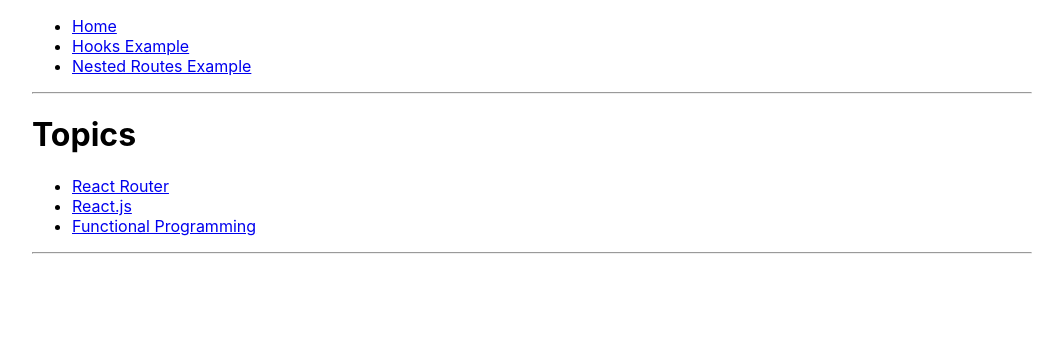
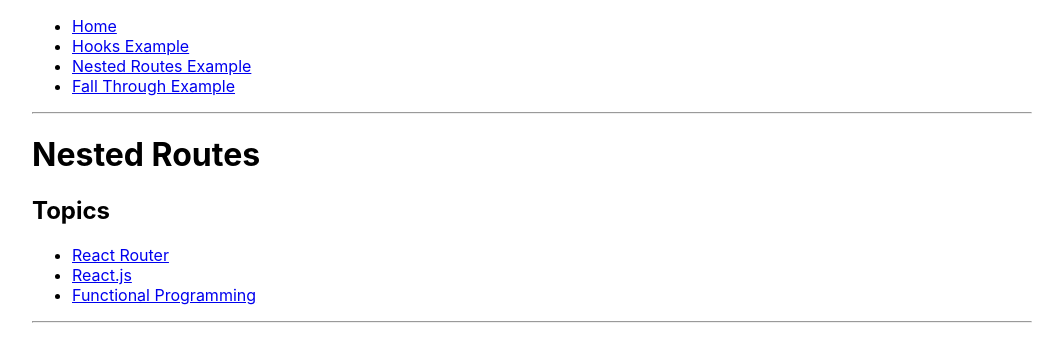
Before and after one commit to KevinBusch/react-all-the-things, a React (Create React App) app: page /nested-routes in a window 1280 px wide. Shown: the top 362 px of the page, without its empty margins (108-1171 px from the left). Built offline with nearby package versions, Linux system fonts and the light colour scheme.

Commit message:
Added fall through example

```diff
--- a/src/App.js
+++ b/src/App.js
@@ -1,8 +1,9 @@
 import React from 'react'
 import { BrowserRouter as Router } from 'react-router-dom'
-import { Link, Route } from 'react-router-dom'
-import { NestedRouteExample } from "./nested-routes/nested-route-example"
-import { HookExample } from "./hooks/hook-example"
+import { Link, Route, Switch } from 'react-router-dom'
+import { NestedRoutesExample } from "./nested-routes/nested-routes-example"
+import { HooksExample } from "./hooks/hooks-example"
+import { FallThrough } from "./fall-through/fall-through"
 import { Home } from "./home/home"
 
 
@@ -15,13 +16,17 @@
             <li><Link to='/'>Home</Link></li>
             <li><Link to='/hooks'>Hooks Example</Link></li>
             <li><Link to='/nested-routes'>Nested Routes Example</Link></li>
+            <li><Link to='/fallthrough-example-ASDFA;LKHVE;IOUAHFLIWEUHFLIUWEHF'>Fall Through Example</Link></li>
           </ul>
 
           <hr />
 
-          <Route exact path='/' component={Home} />
-          <Route path='/hooks' component={HookExample} />
-          <Route path='/nested-routes' component={NestedRouteExample} />
+          <Switch>  {/* <Switch /> allows for fallthrough component to only catch when none of the others are caught*/}
+            <Route exact path='/' component={Home} />
+            <Route path='/hooks' component={HooksExample} />
+            <Route path='/nested-routes' component={NestedRoutesExample} />
+            <Route path='/' component={FallThrough} />
+          </Switch>
         </div>
       </Router>
     )
--- /dev/null
+++ b/src/fall-through/fall-through.jsx
@@ -0,0 +1,16 @@
+import React from 'react';
+
+export class FallThrough extends React.Component {
+    componentDidUpdate() {
+      console.log('FallThrough componentDidUpdate()');
+    }
+    componentWillUnmount() {
+      console.log('FallThrough componentWillUnmount');
+    }
+    render() {
+      console.log('FallThrough render()');
+      return (
+        <h1>Fall Through</h1>
+      )
+    }
+  };
--- a/src/home/home.jsx
+++ b/src/home/home.jsx
@@ -10,9 +10,7 @@
     render() {
       console.log('Home render()');
       return (
-        <h1>
-          HOME
-        </h1>
+        <h1>Home</h1>
       )
     }
   };
--- a/src/hooks/hook-example.jsx
+++ /dev/null
@@ -1,14 +0,0 @@
-import React, { useState } from 'react';
-
-/**
- * See https://medium.freecodecamp.org/the-react-handbook-b71c27b0a795
- */
-export function HookExample () {
-  const [count, setCount] = useState(0);
-  return (
-    <div>
-      <p>You clicked {count} times</p>
-      <button onCLick={() => setCount(count + 1)}>Click me</button>
-    </div>
-  )
-};
--- /dev/null
+++ b/src/hooks/hooks-example.jsx
@@ -0,0 +1,19 @@
+import React, { useState } from 'react';
+
+/**
+ * See https://medium.freecodecamp.org/the-react-handbook-b71c27b0a795
+ */
+export function HooksExample () {
+  // const [count, setCount] = useState(0);
+  return (
+    <React.Fragment>
+      <h1>
+        Hooks
+      </h1>
+      <div>
+        {/* <p>You clicked {count} times</p>
+        <button onClick={() => setCount(count + 1)}>Click me</button> */}
+      </div>
+    </React.Fragment>
+  )
+};
--- a/src/nested-routes/nested-route-example.jsx
+++ /dev/null
@@ -1,21 +0,0 @@
-import React from 'react';
-import { Route } from 'react-router-dom'
-import { Topics } from './topics/topics';
-
-/**
- * See https://tylermcginnis.com/react-router-nested-routes/
- */
-export class NestedRouteExample extends React.Component {
-
-    componentDidUpdate() {
-      console.log('NestedRouteExample componentDidUpdate()');
-    }
-    componentWillUnmount() {
-      console.log('NestedRouteExample componentWillUnmount');
-    }
-    render() {
-      console.log('NestedRouteExample render()');
-      const { match } = this.props;
-      return <Route path={`${match.path}`} component={Topics} />
-    }
-  };
--- /dev/null
+++ b/src/nested-routes/nested-routes-example.jsx
@@ -0,0 +1,26 @@
+import React from 'react';
+import { Route } from 'react-router-dom'
+import { Topics } from './topics/topics';
+
+/**
+ * See https://tylermcginnis.com/react-router-nested-routes/
+ */
+export class NestedRoutesExample extends React.Component {
+
+    componentDidUpdate() {
+      console.log('NestedRoutesExample componentDidUpdate()');
+    }
+    componentWillUnmount() {
+      console.log('NestedRoutesExample componentWillUnmount');
+    }
+    render() {
+      console.log('NestedRoutesExample render()');
+      const { match } = this.props;
+      return (
+        <React.Fragment>
+          <h1>Nested Routes</h1>
+          <Route path={`${match.path}`} component={Topics} />
+        </React.Fragment>
+      );
+    }
+  };
--- a/src/nested-routes/topics/topic/resource/resource.jsx
+++ b/src/nested-routes/topics/topic/resource/resource.jsx
@@ -16,7 +16,7 @@
 
     return (
       <div>
-        <h3>{topic.name}</h3>
+        <h4>{topic.name}</h4>
         <p>{topic.description}</p>
         <a href={topic.url}>More info.</a>
       </div>
--- a/src/nested-routes/topics/topic/topic.jsx
+++ b/src/nested-routes/topics/topic/topic.jsx
@@ -17,7 +17,7 @@
 
       return (
         <div>
-          <h2>{topic.name}</h2>
+          <h3>{topic.name}</h3>
           <p>{topic.description}</p>
 
           <ul>
--- a/src/nested-routes/topics/topics.jsx
+++ b/src/nested-routes/topics/topics.jsx
@@ -16,7 +16,7 @@
       console.log('Topics render()');
       return (
         <div>
-          <h1>Topics</h1>
+          <h2>Topics</h2>
           <ul>
             {topicRoutes.map(({ name, id }) => (
               <li key={id}>
```
